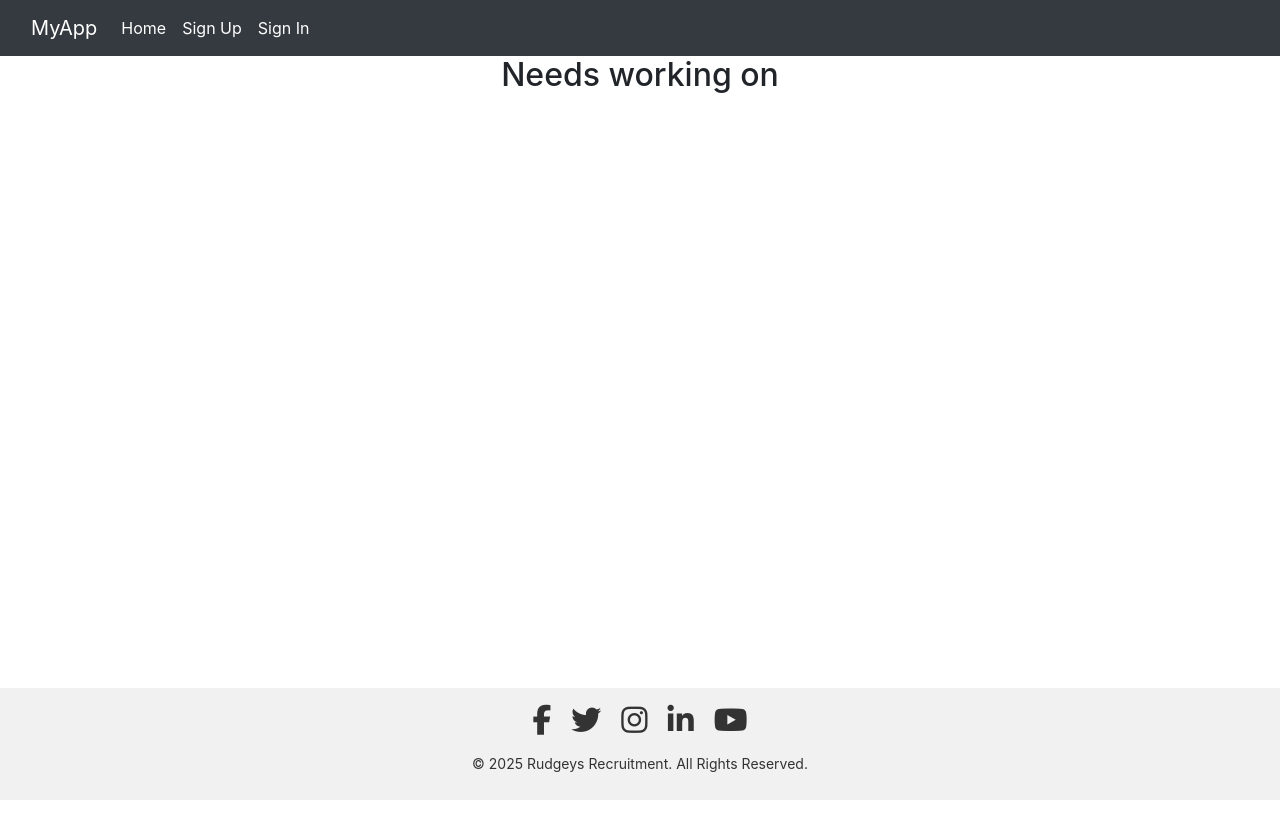
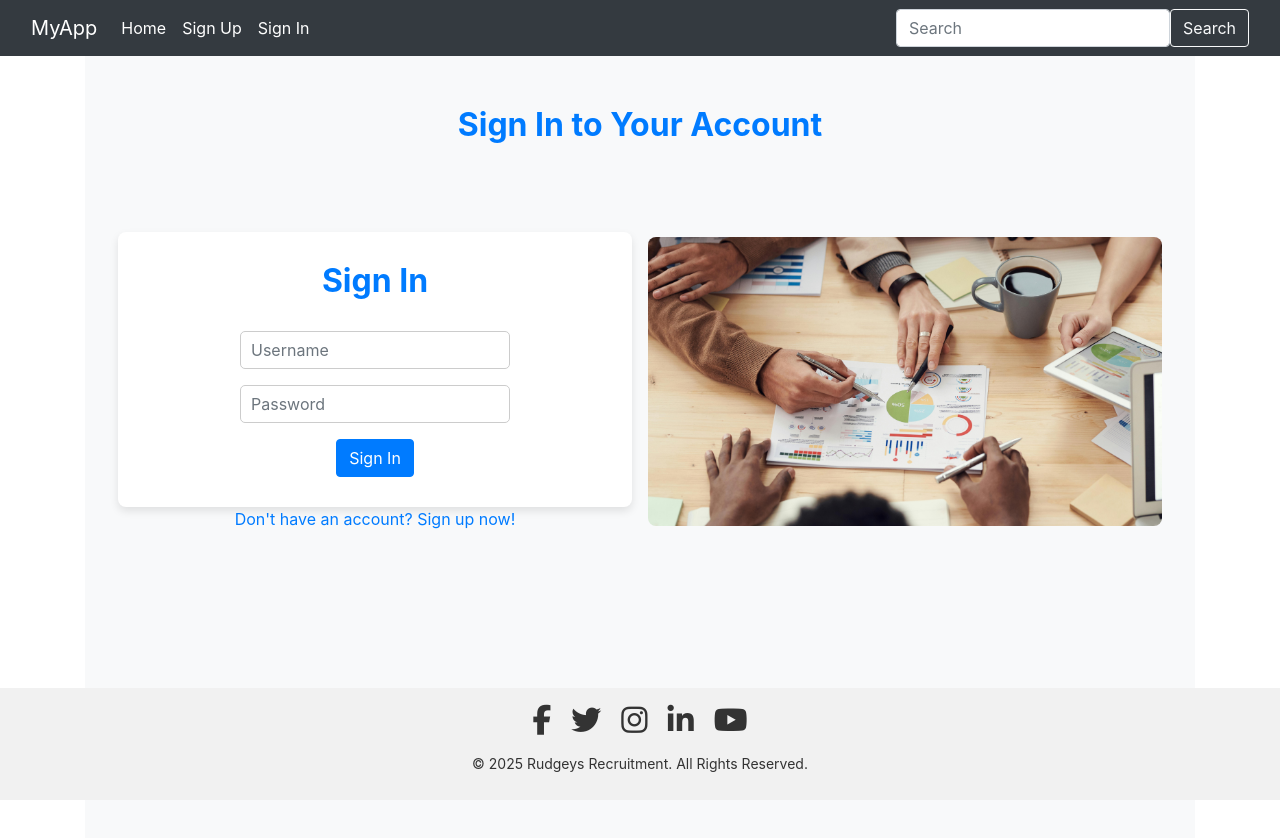
Before and after one commit to JoshRudge22/frontend-prject5-rr, a React (Create React App) app: page /signin in a window 1280 px wide. Shown: the top 838 px of the page. Before the commit the page ends 800 px from the top, so only its background shows below. Built offline with nearby package versions, Linux system fonts and the light colour scheme.

Commit message:
added a sign in page and styled it. Also added a search bar in the NavBar

```diff
--- a/src/App.js
+++ b/src/App.js
@@ -5,6 +5,7 @@ import Container from 'react-bootstrap/Container';
 import { BrowserRouter as Router, Route, Switch } from 'react-router-dom';
 import HomePage from './pages/HomePage';
 import SignUp from './pages/SignUp';
+import SignIn from './pages/SignIn';
 import './App.css';
 
 function App() {
@@ -19,7 +20,7 @@ function App() {
           <Switch>
             <Route exact path="/" component={HomePage} />
             <Route exact path="/signup" component={SignUp} />
-            <Route exact path="/signin" render={() => <h2>Needs working on</h2>} />
+            <Route exact path="/signin" component={SignIn} />
           </Switch>
           <Footer />
         </Container>
--- /dev/null
+++ b/src/components/auth/SignInForm.js
@@ -0,0 +1,112 @@
+import React, { useState } from "react";
+import { Link, useHistory } from "react-router-dom";
+import signInStyles from "../../styles/SignInForm.module.css";
+import btnStyles from "../../styles/Button.module.css";
+import { Form, Button, Col, Row, Container, Alert } from "react-bootstrap";
+import loginImage from "../../media/login.jpg";  // Image for sign-in
+import { useSetCurrentUser } from "../../contexts/CurrentUserContext";  // Custom hook for setting user
+import axios from "axios";
+
+const SignInForm = () => {
+  const setCurrentUser = useSetCurrentUser();
+
+  const [signInData, setSignInData] = useState({
+    username: "",
+    password: "",
+  });
+  const { username, password } = signInData;
+
+  const [errors, setErrors] = useState({});
+  const history = useHistory();
+
+  const handleSubmit = async (event) => {
+    event.preventDefault();
+
+    try {
+      const { data } = await axios.post("/dj-rest-auth/login/", signInData);
+      setCurrentUser(data.user);
+      history.push("/");
+    } catch (err) {
+      setErrors(err.response?.data);
+    }
+  };
+
+  const handleChange = (event) => {
+    setSignInData({
+      ...signInData,
+      [event.target.name]: event.target.value,
+    });
+  };
+
+  return (
+    <div className={signInStyles.pageWrapper}>
+      <Row className={signInStyles.Row}>
+        <Col className="my-auto p-0 p-md-2" md={6}>
+          <Container className={signInStyles.formContainer}>
+            <h1 className={signInStyles.header}>Sign In</h1>
+            <Form onSubmit={handleSubmit}>
+              <Form.Group controlId="username">
+                <Form.Label className="d-none">Username</Form.Label>
+                <Form.Control
+                  type="text"
+                  placeholder="Username"
+                  name="username"
+                  className={signInStyles.Input}
+                  value={username}
+                  onChange={handleChange}
+                />
+              </Form.Group>
+              {errors.username?.map((message, idx) => (
+                <Alert key={idx} variant="warning">
+                  {message}
+                </Alert>
+              ))}
+
+              <Form.Group controlId="password">
+                <Form.Label className="d-none">Password</Form.Label>
+                <Form.Control
+                  type="password"
+                  placeholder="Password"
+                  name="password"
+                  className={signInStyles.Input}
+                  value={password}
+                  onChange={handleChange}
+                />
+              </Form.Group>
+              {errors.password?.map((message, idx) => (
+                <Alert key={idx} variant="warning">
+                  {message}
+                </Alert>
+              ))}
+              <Button
+                className={`${btnStyles.Button} ${btnStyles.Wide} ${btnStyles.Bright}`}
+                type="submit"
+              >
+                Sign In
+              </Button>
+              {errors.non_field_errors?.map((message, idx) => (
+                <Alert key={idx} variant="warning" className="mt-3">
+                  {message}
+                </Alert>
+              ))}
+            </Form>
+          </Container>
+          <Container>
+            <Link className={signInStyles.Link} to="/signup">
+              Don't have an account? <span>Sign up now!</span>
+            </Link>
+          </Container>
+        </Col>
+        <Col md={6} className={`my-auto d-none d-md-block p-2 ${signInStyles.SignInCol}`}>
+          <img
+            src={loginImage}
+            alt="Sign Up Illustration"
+            className={signInStyles.fillerImage}
+          />
+        </Col>
+      </Row>
+    </div>
+  );
+};
+
+export default SignInForm;
--- a/src/components/pages/NavBar.js
+++ b/src/components/pages/NavBar.js
@@ -15,13 +15,24 @@ const Navbar = () => {
               <Link className="nav-link active" to="/">Home</Link>
             </li>
             <li className="nav-item">
-              <Link className="nav-link active" to="/">Sign Up</Link>
+              <Link className="nav-link active" to="signup">Sign Up</Link>
             </li>
             <li className="nav-item">
-              <Link className="nav-link active" to="/">Sign In</Link>
+              <Link className="nav-link active" to="signin">Sign In</Link>
             </li>
           </ul>
         </div>
+
+        {/* Search Bar - Right Side */}
+        <form className="d-flex ms-auto">
+          <input
+            className="form-control me-2"
+            type="search"
+            placeholder="Search"
+            aria-label="Search"
+          />
+          <button className="btn btn-outline-light" type="submit">Search</button>
+        </form>
       </div>
     </nav>
   );
--- /dev/null
+++ b/src/pages/SignIn.js
@@ -0,0 +1,14 @@
+import React from "react";
+import SignInForm from "../components/auth/SignInForm";
+import signInStyles from "../styles/SignInForm.module.css";
+
+const SignIn = () => {
+  return (
+    <div className={signInStyles.pageWrapper}>
+      <h2 className={signInStyles.header}>Sign In to Your Account</h2>
+      <SignInForm />
+    </div>
+  );
+};
+
+export default SignIn;
--- /dev/null
+++ b/src/styles/SignInForm.module.css
@@ -0,0 +1,120 @@
+.pageWrapper {
+    padding: 50px 20px;
+    background-color: #f8f9fa;
+    min-height: 100vh;
+  }
+
+  .header {
+    font-size: 2rem;
+    font-weight: bold;
+    text-align: center;
+    margin-bottom: 30px;
+    color: #007bff;
+  }
+
+  .formContainer {
+    display: flex;
+    justify-content: center;
+    align-items: center;
+    flex-direction: column;
+    background-color: white;
+    padding: 30px;
+    border-radius: 8px;
+    box-shadow: 0 4px 8px rgba(0, 0, 0, 0.1);
+  }
+
+  .Input {
+    width: 100%;
+    padding: 10px;
+    margin-bottom: 15px;
+    border-radius: 5px;
+    border: 1px solid #ccc;
+    font-size: 1rem;
+  }
+
+  .Input:focus {
+    outline: none;
+    border-color: #007bff;
+  }
+
+  .Button {
+    width: 100%;
+    padding: 12px;
+    border-radius: 5px;
+    background-color: #007bff;
+    color: white;
+    font-size: 1.1rem;
+    cursor: pointer;
+    border: none;
+  }
+
+  .Button:hover {
+    background-color: #0056b3;
+  }
+
+  .Alert {
+    margin-top: 10px;
+  }
+
+  .Alert.warning {
+    color: #e74c3c;
+  }
+
+  .linkContainer {
+    margin-top: 20px;
+    text-align: center;
+  }
+
+  .link {
+    text-decoration: none;
+    color: #007bff;
+    font-size: 1rem;
+  }
+
+  .link:hover {
+    text-decoration: underline;
+  }
+
+  .Row {
+    display: flex;
+    align-items: center;
+    justify-content: center;
+  }
+
+  .SignInCol {
+    display: flex;
+    justify-content: center;
+    align-items: center;
+    height: 100%;
+  }
+
+  .SignInCol .fillerImage {
+    width: 100%;
+    object-fit: cover;
+    border-radius: 8px;
+  }
+
+  .fillerImage {
+    max-width: 100%;
+    height: auto;
+    border-radius: 8px;
+  }
+
+
+  @media (max-width: 767px) {
+    .Row {
+      flex-direction: column;
+      align-items: center;
+    }
+
+    .SignInCol {
+      margin-top: 20px;
+      width: 100%;
+    }
+
+    .fillerImage {
+      max-width: 100%;
+      height: auto;
+      object-fit: contain;
+    }
+  }
```
Also changed, not shown: src/media/login.jpg (added).
